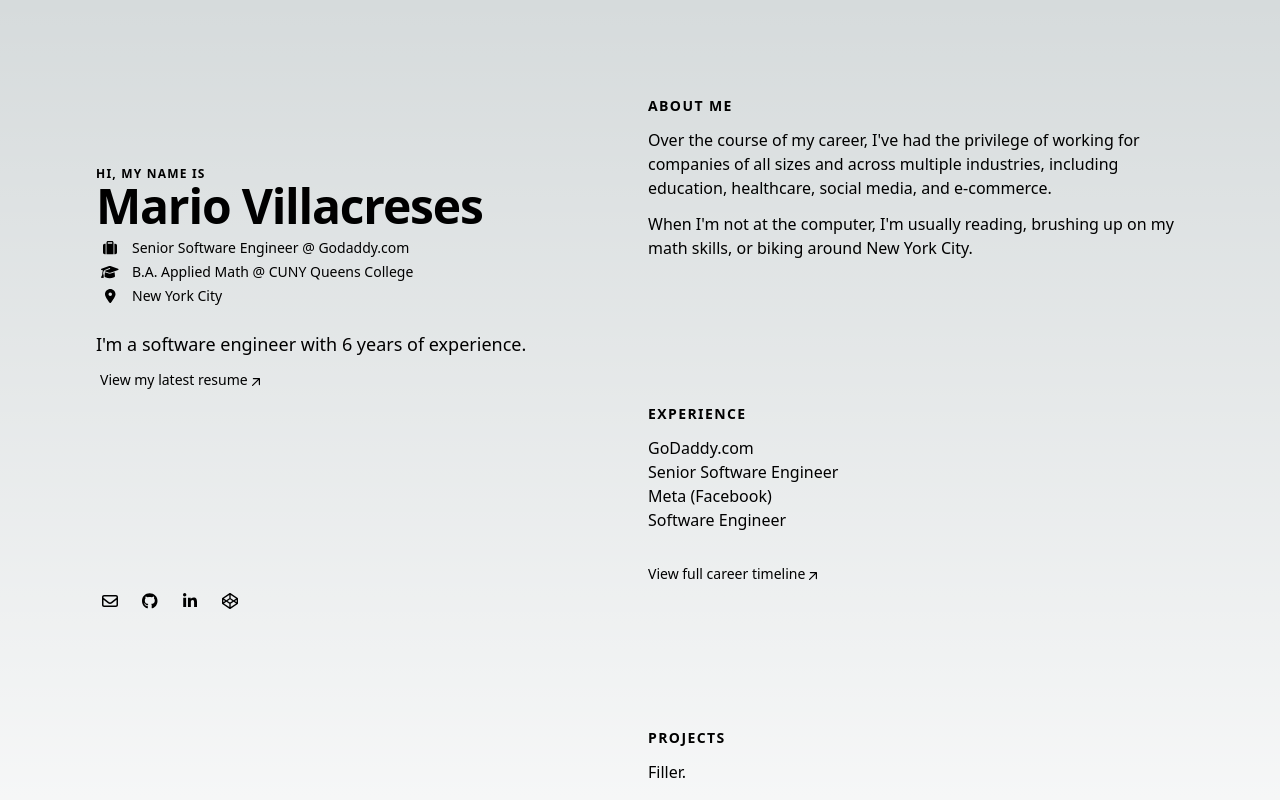
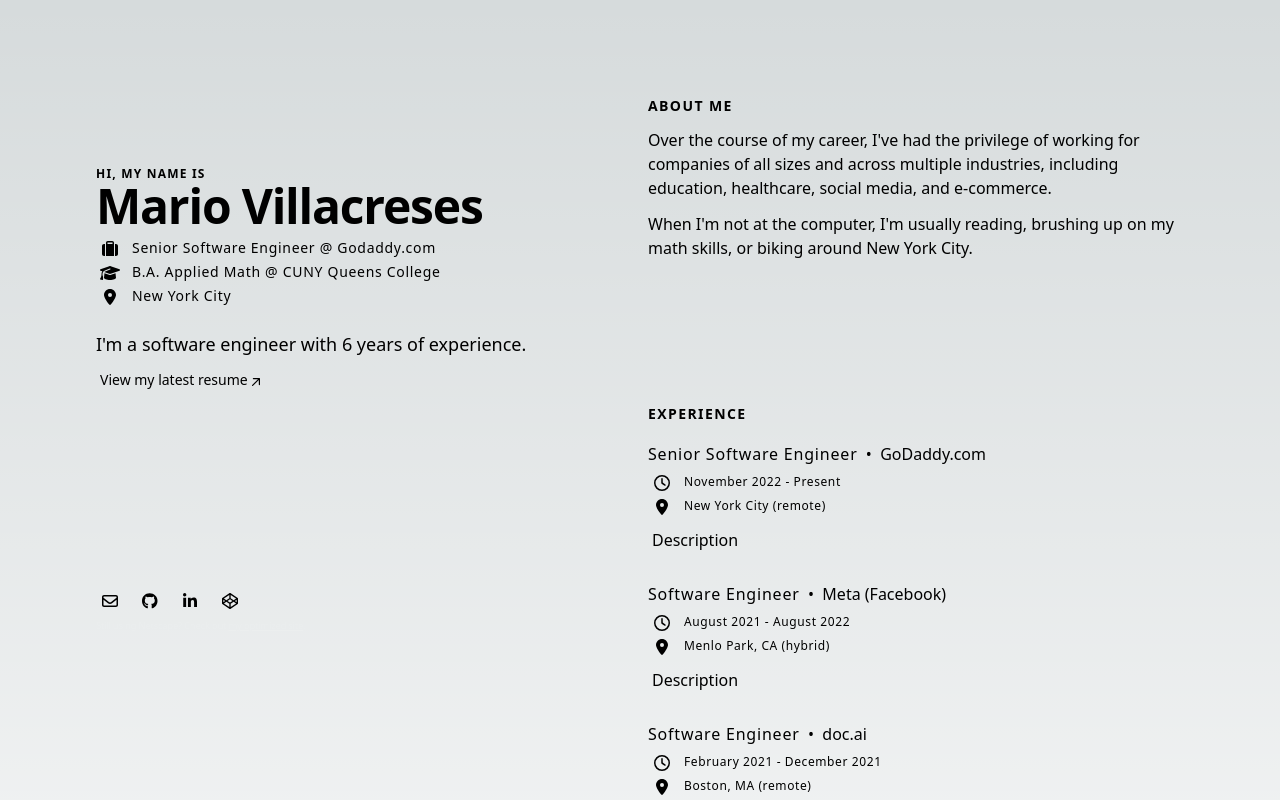
Before and after one commit to villacreses/personal-site, a Next.js app: page / in a window 1280 px wide. Shown: the top 800 px of the page. Built offline with nearby package versions, Linux system fonts and the light colour scheme.

Commit message:
ExperienceList stats

```diff
--- a/src/app/(professional)/page.tsx
+++ b/src/app/(professional)/page.tsx
@@ -2,7 +2,7 @@
   ExperienceList,
   InlineLink,
   SocialLinks,
-  StatsList
+  StatsList,
 } from '@/components';
 import { FC, PropsWithChildren } from 'react';
 
@@ -13,9 +13,9 @@
 );
 
 const SectionHeader: FC<PropsWithChildren<{}>> = ({ children }) => (
-  <section className="text-sm font-bold uppercase tracking-widest mb-3">
+  <h2 className="text-sm font-bold uppercase tracking-widest mb-3">
     {children}
-  </section>
+  </h2>
 );
 
 export default function Home() {
@@ -32,6 +32,10 @@
             </strong>
           </h1>
           <StatsList
+            textClasses="text-xs sm:text-sm leading-5 tracking-wider"
+            listContainerProps={{
+              className: 'list-none ml-1 mt-2 p-0 flex flex-col gap-y-1'
+            }}
             items={[
               {
                 iconId: 'suitcase',
@@ -54,13 +58,17 @@
         <div>
           <SocialLinks
             items={[
-              { slug: 'envelope', label: 'MarioVillacreses@outlook.com', href: '#' },
-              { slug: 'github', label: 'My GitHub profile', href: '#' },
-              { slug: 'linkedin', label: 'My LinkedIn profile', href: '#' },
-              { slug: 'codepen', label: 'CodePen', href: '#' },
+              {
+                slug: 'envelope',
+                label: 'MarioVillacreses@outlook.com',
+                href: 'mailto:MarioVillacreses@outlook.com',
+              },
+              { slug: 'github', label: 'My GitHub profile', href: 'https://github.com/villacreses' },
+              { slug: 'linkedin', label: 'My LinkedIn profile', href: 'https://www.linkedin.com/in/villacreses' },
+              { slug: 'codepen', label: 'CodePen', href: 'https://codepen.io/villacreses' },
             ]}
           />
-          <p className="text-xs pt-2 tracking-tight text-opacity-5 text-white cursor-default">
+          <p className="text-xs pt-2 tracking-tight text-opacity-10 text-white cursor-default">
             <small>
               Still using Netscape? Check out&nbsp;
               <a href="#" className="underline cursor-default">
@@ -89,17 +97,25 @@
           <ExperienceList
             items={[
               {
-                key: 'godaddy',
                 org: 'GoDaddy.com',
                 role: 'Senior Software Engineer',
-                startDate: '',
+                startDate: '2022-11-14T09:00-0500',
+                location: 'New York City (remote)'
               },
               {
-                key: 'meta',
                 org: 'Meta (Facebook)',
                 role: 'Software Engineer',
-                startDate: '',
+                startDate: '2021-08-26T09:00-0800',
+                endDate: '2022-08-26T17:00-0800',
+                location: 'Menlo Park, CA (hybrid)'
               },
+              {
+                org: 'doc.ai',
+                role: 'Software Engineer',
+                startDate: '2021-02-21T09:00-0800',
+                endDate: '2021-12-18T20:00-0500',
+                location: 'Boston, MA (remote)'
+              }
             ]}
           />
           <p className="mt-8 text-sm">
--- a/src/components/Icon.tsx
+++ b/src/components/Icon.tsx
@@ -13,7 +13,7 @@
 } from '@fortawesome/free-brands-svg-icons';
 
 import {
-  faFolder, faHourglass, faEnvelope,
+  faFolder, faHourglass, faEnvelope, faClock
 } from '@fortawesome/free-regular-svg-icons';
 
 import {
@@ -51,6 +51,7 @@
   caretDown: faCaretDown,
   location: faLocationDot,
   envelope: faEnvelope,
+  clock: faClock,
   [ExperienceCategory.JOBS]: faSuitcase,
   [ExperienceCategory.HACKATHON]: faHourglass,
   [ExperienceCategory.EDUCATION]: faGraduationCap,
--- a/src/components/InlineLink.tsx
+++ b/src/components/InlineLink.tsx
@@ -10,9 +10,9 @@
     aria-hidden="true"
   >
     <path
-      fill-rule="evenodd"
+      fillRule="evenodd"
       d="M5.22 14.78a.75.75 0 001.06 0l7.22-7.22v5.69a.75.75 0 001.5 0v-7.5a.75.75 0 00-.75-.75h-7.5a.75.75 0 000 1.5h5.69l-7.22 7.22a.75.75 0 000 1.06z"
-      clip-rule="evenodd"
+      clipRule="evenodd"
     ></path>
   </svg>
 );
--- a/src/components/ItemList.tsx
+++ b/src/components/ItemList.tsx
@@ -1,6 +1,6 @@
 import {HTMLProps, ComponentType} from 'react';
 
-type ItemListProps<T extends {}> = {
+export type ItemListProps<T extends {}> = {
   items: Array<T>;
   ItemComponent: ComponentType<T>,
   listContainerProps?: Omit<HTMLProps<HTMLUListElement>, 'children'>,
--- a/src/components/ItemListExperience.tsx
+++ b/src/components/ItemListExperience.tsx
@@ -1,32 +1,65 @@
 import {FC} from 'react';
 import ItemList from './ItemList';
+import StatsList from './ItemListStats';
 
 type ExperienceEntryProps = {
-  key: string;
   org: string;
   role: string;
   startDate: string;
   endDate?: string;
+  location: string;
 }
+
+const formatDate = (dateString?: string) => {
+  if (!dateString) return null;
+
+  const date = new Date(dateString);
+
+  if (isNaN(date.getFullYear())) return null;
+
+  return [
+    date.toLocaleString('default', { month: 'long' }),
+    date.getFullYear()
+  ].join(' ');
+}
+;
 
 const ExperienceEntry: FC<ExperienceEntryProps> = ({
   org,
   role,
   startDate,
-  endDate
+  endDate,
+  location
 }) => (
-  <div>
-    <hgroup>
-      <h3>{org}</h3>
-      <p>{role}</p>
+  <>
+    <hgroup className="mb-2">
+      <h3 className="leading-5 mb-2">
+        <span className="font-medium tracking-wider">{role}</span>
+        &nbsp;&nbsp;&#x2022;&nbsp;
+        <span className="font-light"> {org}</span>
+      </h3>
+      <StatsList
+        textClasses="text-xs leading-5 tracking-wider"
+        listContainerProps={{
+          className: 'list-none ml-1 p-0 flex flex-col gap-y-1'
+        }}
+        items={[
+          { iconId: 'clock', text: `${formatDate(startDate)} - ${formatDate(endDate) || 'Present'}`},
+          { iconId: 'location', text: location }
+        ]}
+      />
     </hgroup>
-  </div>
+    <p className="ml-1 mt-3">Description</p>
+  </>
 );
 
 const ExperienceList: FC<{items: ExperienceEntryProps[]}> = ({ items }) => (
   <ItemList
     items={items}
     ItemComponent={ExperienceEntry}
+    listContainerProps={{
+      className: 'flex flex-col gap-y-8 mt-5'
+    }}
   />
 );
 
--- a/src/components/ItemListStats.tsx
+++ b/src/components/ItemListStats.tsx
@@ -1,12 +1,19 @@
 
 import {FC} from 'react';
-import ItemList from './ItemList';
+import ItemList, { ItemListProps } from './ItemList';
 import {Icon, IconPropsWithId} from './Icon';
 
 type StatProps = IconPropsWithId & { text: string }
 
-const StatsList: FC<{items: StatProps[]}> = ({
-  items
+type StatsListProps = {
+  items: StatProps[],
+  textClasses?: string
+} & Pick<ItemListProps<StatProps>, 'listContainerProps'>;
+
+const StatsList: FC<StatsListProps> = ({
+  items,
+  textClasses,
+  listContainerProps
 }) => (
   <ItemList
     items={items}
@@ -14,15 +21,13 @@
       <>
         <Icon
           style={{ width }}
-          containerStyles={{ height: '.875rem', marginTop: '.1875rem' }}
+          containerStyles={{ height: '.875rem', marginTop: '.175rem' }}
           {...props}
         />
-        <span>{text}</span>
+        <span className={textClasses}>{text}</span>
       </>
     )}
-    listContainerProps={{
-      className: 'list-none ml-1 mt-2 p-0 text-xs sm:text-sm flex flex-col gap-y-1'
-    }}
+    listContainerProps={listContainerProps}
     itemContainerProps={{
       className: 'grid align-center gap-x-3',
       style: { gridTemplateColumns: '20px 1fr' },
```
